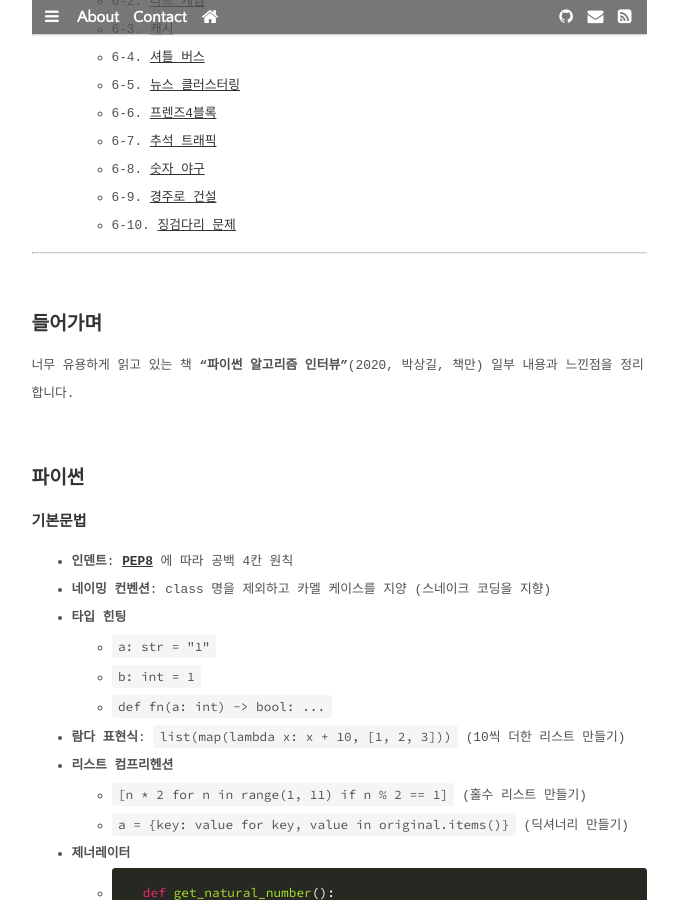
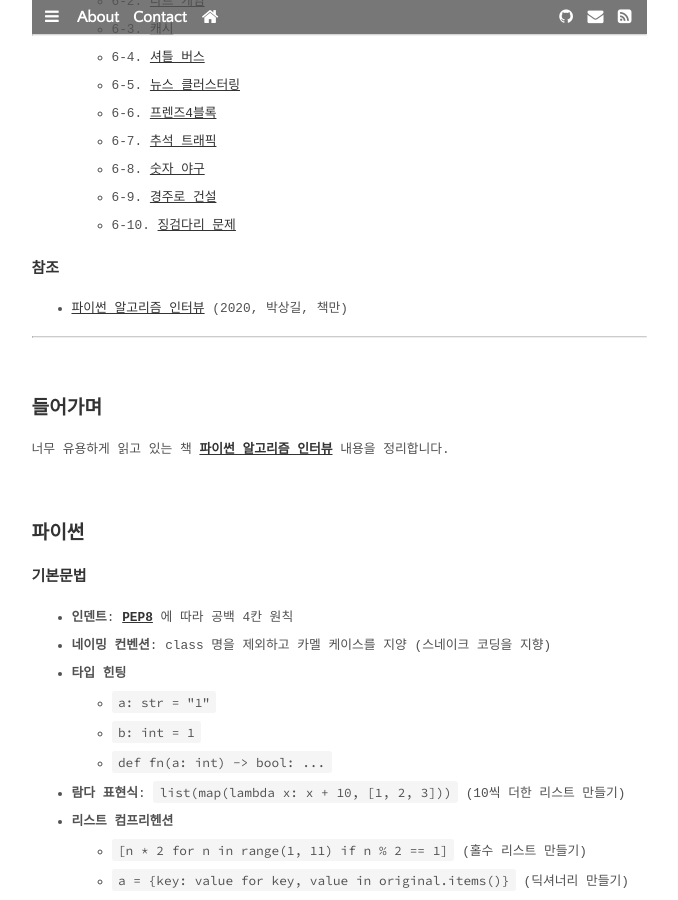
Before and after one commit to daesungRa/namu, a Jekyll site: the page built from _posts/etc/2021-05-22-python-algorithm-interview.markdown, in a window 1280 px wide and 900 px high, scrolled down 4587 px. Shown: the whole window, without its empty margins (301-979 px from the left). Built offline with Jekyll 4.4.1, drawn with Linux system fonts in a browser that asks for light colours; some web fonts are replaced.

Commit message:
post: Add reference to python algorithm post

```diff
--- a/_posts/etc/2021-05-22-python-algorithm-interview.markdown
+++ b/_posts/etc/2021-05-22-python-algorithm-interview.markdown
@@ -163,13 +163,19 @@ image-source: https://www.facebook.com/AlgorithmInterview/
     - 6-9. [경주로 건설](#경주로-건설)
     - 6-10. [징검다리 문제](#징검다리-문제)
 
+### 참조
+
+- <a href="http://www.yes24.com/Product/Goods/91084402" target="_blank">파이썬 알고리즘 인터뷰</a>
+(2020, 박상길, 책만)
+
 ---
 
 
 <br>
 ## 들어가며
 
-너무 유용하게 읽고 있는 책 **"파이썬 알고리즘 인터뷰"**(2020, 박상길, 책만) 일부 내용과 느낀점을 정리합니다.
+너무 유용하게 읽고 있는 책
+**<a href="http://www.yes24.com/Product/Goods/91084402" target="_blank">파이썬 알고리즘 인터뷰</a>** 내용을 정리합니다.
 
 <br>
 ## 파이썬
```
